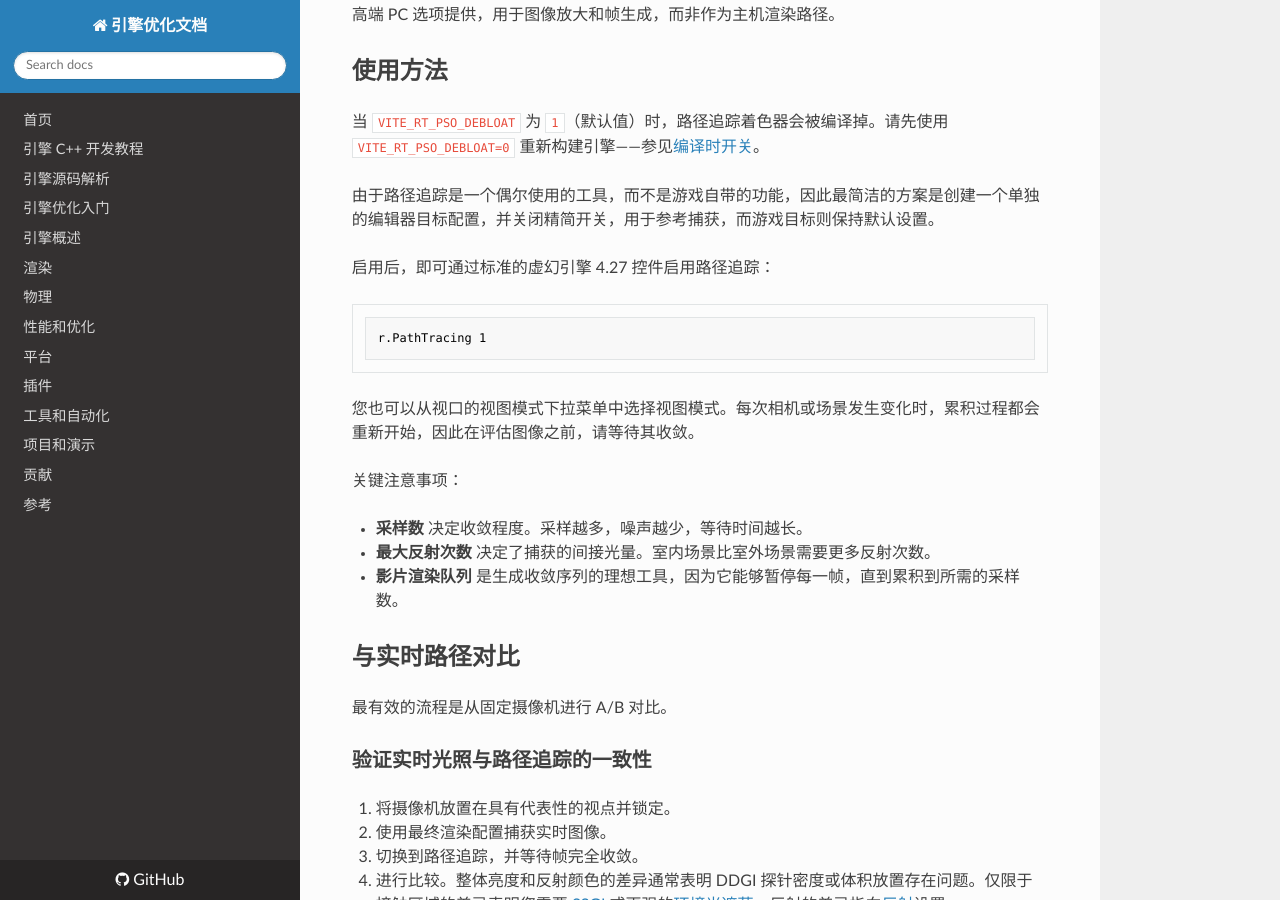
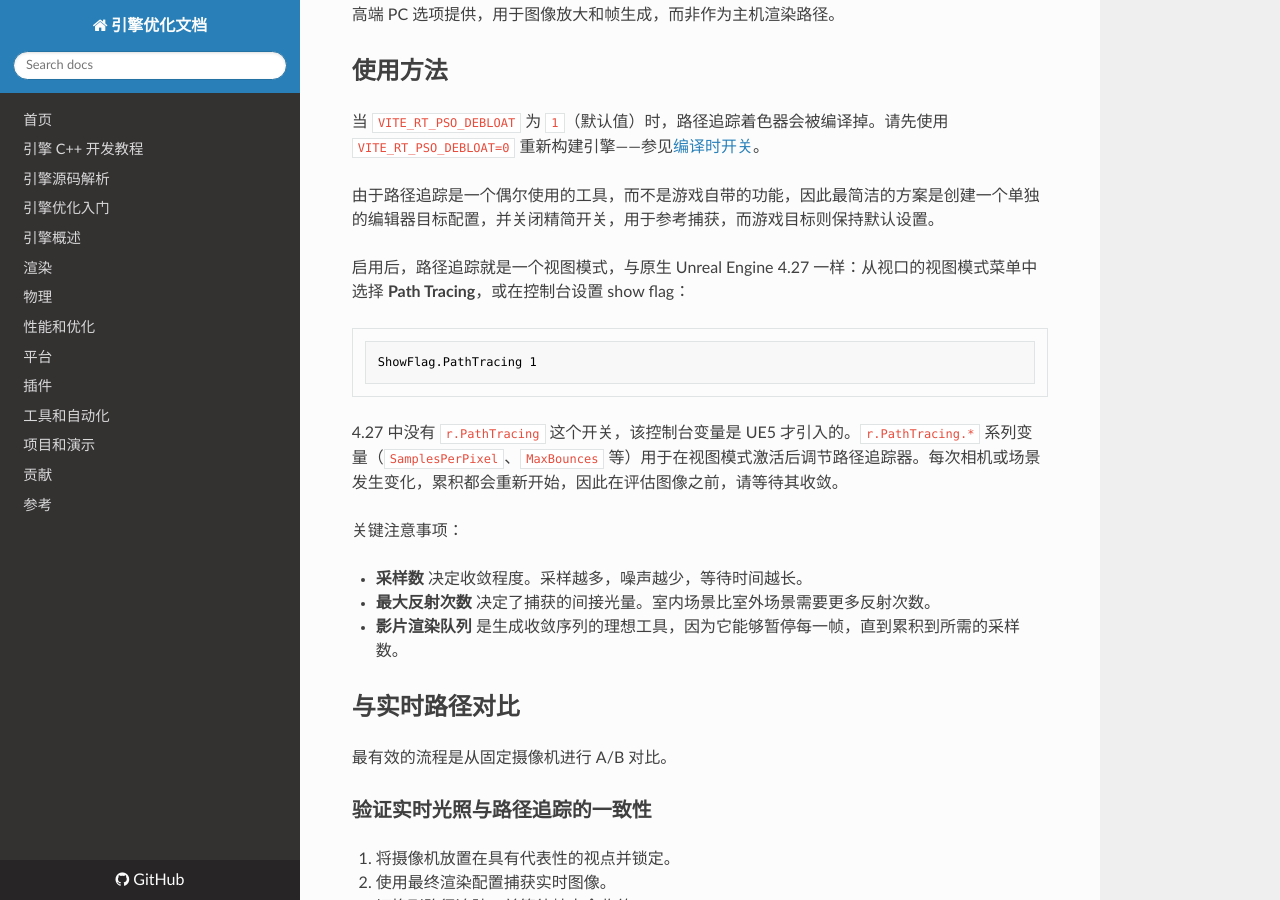
Before and after one commit to OpenHUTB/cpp, an MkDocs documentation site: the page built from docs/optimization/Rendering/Path-Tracing.md, in a window 1280 px wide and 900 px high, scrolled down 860 px. Built offline with MkDocs 1.6.1, drawn with Linux system fonts in a browser that asks for light colours; nearby versions of some CDN libraries; a script that is not in the unit is left out.

Commit message:
docs: 修正路径追踪页的命令示例
4.27 没有 r.PathTracing 控制台变量（该变量随 UE5 引入），视图模式示例应为 ShowFlag.PathTracing 1；补充 r.PathTracing.* 的调参说明。

````diff
--- a/docs/optimization/Rendering/Path-Tracing.md
+++ b/docs/optimization/Rendering/Path-Tracing.md
@@ -29,13 +29,13 @@ Vite 包含 NVIDIA 的路径追踪技术，该技术与《黑神话：悟空》
 
 由于路径追踪是一个偶尔使用的工具，而不是游戏自带的功能，因此最简洁的方案是创建一个单独的编辑器目标配置，并关闭精简开关，用于参考捕获，而游戏目标则保持默认设置。
 
-启用后，即可通过标准的虚幻引擎 4.27 控件启用路径追踪：
+启用后，路径追踪就是一个视图模式，与原生 Unreal Engine 4.27 一样：从视口的视图模式菜单中选择 **Path Tracing**，或在控制台设置 show flag：
 
 ```
-r.PathTracing 1
+ShowFlag.PathTracing 1
 ```
 
-您也可以从视口的视图模式下拉菜单中选择视图模式。每次相机或场景发生变化时，累积过程都会重新开始，因此在评估图像之前，请等待其收敛。
+4.27 中没有 `r.PathTracing` 这个开关，该控制台变量是 UE5 才引入的。`r.PathTracing.*` 系列变量（`SamplesPerPixel`、`MaxBounces` 等）用于在视图模式激活后调节路径追踪器。每次相机或场景发生变化，累积都会重新开始，因此在评估图像之前，请等待其收敛。
 
 关键注意事项：
 
````
